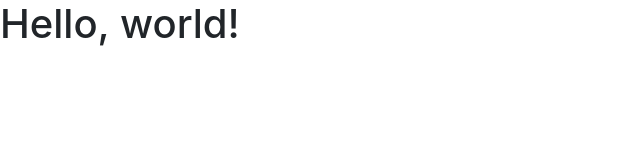
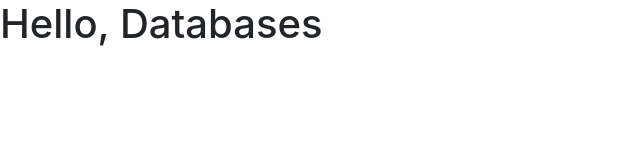
Before and after one commit to MHardin-DTI/devnetwork_diagrams, a plain HTML site: page index.html in a window 1280 px wide. Shown: the whole page, without its empty margins (0-640 px from the left). Drawn offline with nearby package versions, Linux system fonts and the light colour scheme.

Commit message:
upstream set

```diff
--- a/index.html
+++ b/index.html
@@ -18,7 +18,7 @@
     <![endif]-->
   </head>
   <body>
-    <h1>Hello, world!</h1>
+    <h1>Hello, Databases</h1>
 
     <!-- jQuery (necessary for Bootstrap's JavaScript plugins) -->
     <script src="https://ajax.googleapis.com/ajax/libs/jquery/1.12.4/jquery.min.js"></script>
```
